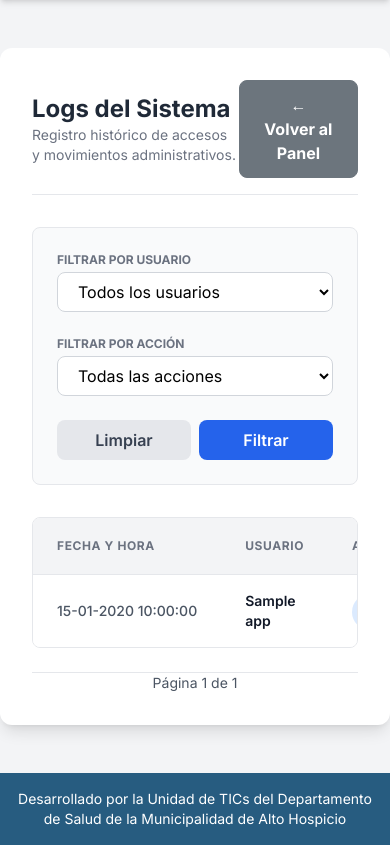
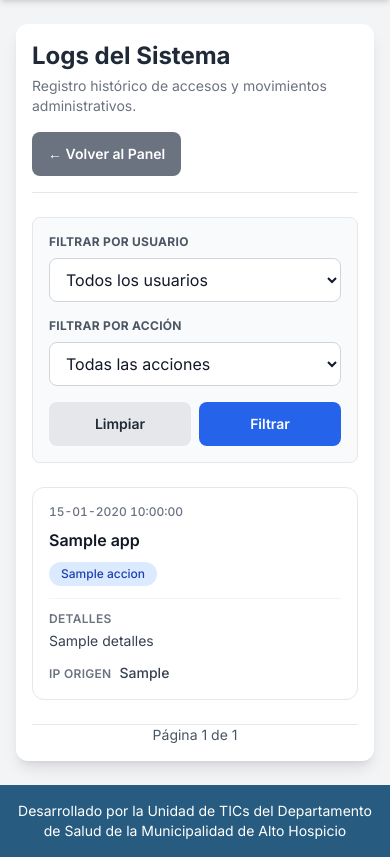
Before and after one commit to Yosh457/portal-acceso, a Flask app: template templates/admin/ver_logs.html in a window 390 px wide. Shown: the part 132-989 px from the top of the page. Run offline with Flask 3, Linux system fonts and the light colour scheme; tables that the repository leaves empty hold one stand-in row (values such as "Sample post"); the template is opened without the code that fills it: values that come from a table or form of the project are taken from there, most other values are stand-ins (such as "Sample title", 1, 10 or a date in 2020); parts of the project's set-up code (start-up, migrations or seed data) failed here and were passed over; some libraries are stand-ins or nearby versions.

Commit message:
refactor(frontend): adaptar registros de auditoría a dispositivos móviles
- Incorporar tarjetas responsivas para visualizar registros de auditoría en móviles.
- Optimizar la distribución de filtros y botones de búsqueda.
- Mantener la tabla tradicional y sus columnas en escritorio.
- Mejorar la presentación de fechas, usuarios, acciones, detalles e IP de origen.
- Conservar los filtros y la paginación existentes.

```diff
--- a/templates/admin/ver_logs.html
+++ b/templates/admin/ver_logs.html
@@ -3,93 +3,118 @@
 {% from '_macros.html' import render_pagination %}
 
 {% block content %}
-<div class="max-w-7xl mx-auto my-12 bg-white p-8 rounded-xl shadow-lg">
+<div class="max-w-7xl mx-auto my-6 sm:my-10 lg:my-12 px-4 sm:px-6 lg:px-8">
+    <section aria-labelledby="titulo-logs" class="bg-white rounded-xl shadow-lg p-4 sm:p-6 lg:p-8">
 
-    <div class="flex justify-between items-center mb-8 border-b pb-4">
-        <div>
-            <h2 class="text-2xl font-bold text-gray-800">Logs del Sistema</h2>
-            <p class="text-gray-500 text-sm">Registro histórico de accesos y movimientos administrativos.</p>
+        {# Encabezado: navegación accesible y adaptable. #}
+        <div class="flex flex-col sm:flex-row sm:items-start sm:justify-between gap-4 border-b border-gray-200 pb-4 sm:pb-5 mb-6">
+            <div class="min-w-0">
+                <h1 id="titulo-logs" class="text-2xl font-bold text-gray-800">Logs del Sistema</h1>
+                <p class="text-sm text-gray-500 mt-1">Registro histórico de accesos y movimientos administrativos.</p>
             </div>
-        <a href="{{ url_for('admin.panel') }}" class="btn btn-secondary">
+            <a href="{{ url_for('admin.panel') }}"
+               class="inline-flex min-h-[44px] items-center justify-center self-start sm:self-auto shrink-0 px-4 py-2 rounded-lg bg-gray-500 hover:bg-gray-600 text-white font-semibold text-sm transition focus-visible:outline focus-visible:outline-2 focus-visible:outline-offset-2 focus-visible:outline-blue-600">
                 &larr; Volver al Panel
             </a>
         </div>
 
-    <form method="get" action="{{ url_for('admin.ver_logs') }}" class="bg-gray-50 p-6 rounded-lg mb-8 grid grid-cols-1 md:grid-cols-3 gap-6 items-end border border-gray-200">
+        {# Filtros GET: conservan los parámetros utilizados por el backend. #}
+        <form method="GET" action="{{ url_for('admin.ver_logs') }}" role="search"
+              aria-label="Filtrar registros de auditoría"
+              class="grid grid-cols-1 md:grid-cols-2 xl:grid-cols-[minmax(0,1fr)_minmax(0,1fr)_auto] gap-4 items-end p-4 sm:p-5 mb-6 sm:mb-8 bg-gray-50 border border-gray-200 rounded-lg">
 
-        <div>
-            <label for="filtro_usuario" class="block text-xs font-bold text-gray-500 uppercase mb-1">Filtrar por Usuario</label>
-            <select name="usuario_id" id="filtro_usuario" class="w-full px-4 py-2 border border-gray-300 rounded-lg focus:ring-blue-500 bg-white">
+            <div class="min-w-0">
+                <label for="filtro_usuario" class="block mb-2 text-xs font-bold text-gray-600 uppercase tracking-wide">Filtrar por usuario</label>
+                <select name="usuario_id" id="filtro_usuario"
+                        class="w-full min-w-0 min-h-[44px] px-3 py-2 border border-gray-300 rounded-lg bg-white text-gray-900 focus-visible:outline focus-visible:outline-2 focus-visible:outline-offset-2 focus-visible:outline-blue-600">
                     <option value="">Todos los usuarios</option>
                     {% for user in todos_los_usuarios %}
-                    <option value="{{ user.id }}" {% if filtros.usuario_id and user.id == filtros.usuario_id|int %}selected{% endif %}>
-                        {{ user.nombre_completo }}
-                    </option>
+                    <option value="{{ user.id }}" {% if filtros.usuario_id and user.id == filtros.usuario_id|int %}selected{% endif %}>{{ user.nombre_completo }}</option>
                     {% endfor %}
                 </select>
             </div>
 
-        <div>
-            <label for="filtro_accion" class="block text-xs font-bold text-gray-500 uppercase mb-1">Filtrar por Acción</label>
-            <select name="accion" id="filtro_accion" class="w-full px-4 py-2 border border-gray-300 rounded-lg focus:ring-blue-500 bg-white">
+            <div class="min-w-0">
+                <label for="filtro_accion" class="block mb-2 text-xs font-bold text-gray-600 uppercase tracking-wide">Filtrar por acción</label>
+                <select name="accion" id="filtro_accion"
+                        class="w-full min-w-0 min-h-[44px] px-3 py-2 border border-gray-300 rounded-lg bg-white text-gray-900 focus-visible:outline focus-visible:outline-2 focus-visible:outline-offset-2 focus-visible:outline-blue-600">
                     <option value="">Todas las acciones</option>
                     {% for accion in acciones_posibles %}
-                    <option value="{{ accion }}" {% if accion == filtros.accion %}selected{% endif %}>
-                        {{ accion }}
-                    </option>
+                    <option value="{{ accion }}" {% if accion == filtros.accion %}selected{% endif %}>{{ accion }}</option>
                     {% endfor %}
                 </select>
             </div>
 
-        <div class="flex gap-2">
-            <a href="{{ url_for('admin.ver_logs') }}" class="w-1/2 px-4 py-2 bg-gray-200 text-gray-700 font-semibold rounded-lg text-center hover:bg-gray-300 transition">Limpiar</a>
-            <button type="submit" class="w-1/2 px-4 py-2 bg-blue-600 text-white font-semibold rounded-lg hover:bg-blue-700 transition">Filtrar</button>
+            <div class="grid grid-cols-2 gap-2 xl:w-56">
+                <a href="{{ url_for('admin.ver_logs') }}"
+                   class="inline-flex min-h-[44px] items-center justify-center rounded-lg bg-gray-200 hover:bg-gray-300 text-gray-800 text-sm font-semibold transition focus-visible:outline focus-visible:outline-2 focus-visible:outline-offset-2 focus-visible:outline-blue-600">
+                    Limpiar
+                </a>
+                <button type="submit"
+                        class="min-h-[44px] px-4 py-2 rounded-lg bg-blue-600 hover:bg-blue-700 text-white text-sm font-semibold transition focus-visible:outline focus-visible:outline-2 focus-visible:outline-offset-2 focus-visible:outline-blue-600">
+                    Filtrar
+                </button>
             </div>
         </form>
 
-    <div class="overflow-x-auto rounded-lg border border-gray-200">
-        <table class="min-w-full bg-white">
+        {# Escritorio: tabla completa con desplazamiento horizontal de respaldo. #}
+        <div class="hidden md:block overflow-x-auto rounded-lg border border-gray-200">
+            <table class="w-full min-w-[850px] table-auto bg-white text-left">
                 <thead class="bg-gray-100 border-b border-gray-200">
                     <tr>
-                    <th class="text-left py-3 px-6 font-bold text-xs text-gray-500 uppercase tracking-wider">Fecha y Hora</th>
-                    <th class="text-left py-3 px-6 font-bold text-xs text-gray-500 uppercase tracking-wider">Usuario</th>
-                    <th class="text-left py-3 px-6 font-bold text-xs text-gray-500 uppercase tracking-wider">Acción</th>
-                    <th class="text-left py-3 px-6 font-bold text-xs text-gray-500 uppercase tracking-wider">Detalles</th>
-                    <th class="text-left py-3 px-6 font-bold text-xs text-gray-500 uppercase tracking-wider">IP Origen</th>
+                        <th scope="col" class="py-3 px-4 text-xs font-bold text-gray-600 uppercase tracking-wide whitespace-nowrap">Fecha y hora</th>
+                        <th scope="col" class="py-3 px-4 text-xs font-bold text-gray-600 uppercase tracking-wide">Usuario</th>
+                        <th scope="col" class="py-3 px-4 text-xs font-bold text-gray-600 uppercase tracking-wide">Acción</th>
+                        <th scope="col" class="py-3 px-4 text-xs font-bold text-gray-600 uppercase tracking-wide">Detalles</th>
+                        <th scope="col" class="py-3 px-4 text-xs font-bold text-gray-600 uppercase tracking-wide whitespace-nowrap">IP origen</th>
                     </tr>
                 </thead>
                 <tbody class="divide-y divide-gray-200">
                     {% for log in pagination.items %}
                     <tr class="hover:bg-gray-50 transition">
-                    <td class="py-4 px-6 text-sm text-gray-600 font-medium whitespace-nowrap">
-                        {{ log.timestamp.strftime('%d-%m-%Y %H:%M:%S') }}
+                        <td class="py-3 px-4 text-sm text-gray-600 whitespace-nowrap">{{ log.timestamp.strftime('%d-%m-%Y %H:%M:%S') }}</td>
+                        <td class="py-3 px-4 text-sm text-gray-900 font-semibold break-words">{{ log.usuario_nombre or 'Sistema' }}</td>
+                        <td class="py-3 px-4 text-sm">
+                            <span class="inline-flex max-w-full px-2.5 py-1 rounded-full text-xs font-medium bg-blue-100 text-blue-800 break-words">{{ log.accion }}</span>
                         </td>
-                    <td class="py-4 px-6 text-sm text-gray-900 font-semibold">
-                        {{ log.usuario_nombre or 'Sistema' }}
-                    </td>
-                    <td class="py-4 px-6 text-sm">
-                        <span class="inline-flex items-center px-2.5 py-0.5 rounded-full text-xs font-medium bg-blue-100 text-blue-800">
-                            {{ log.accion }}
-                        </span>
-                    </td>
-                    <td class="py-4 px-6 text-sm text-gray-600">
-                        {{ log.detalles }}
-                    </td>
-                    <td class="py-4 px-6 text-sm text-gray-600">
-                        {{ log.ip_origen or 'N/A' }}
-                    </td>
+                        <td class="py-3 px-4 text-sm text-gray-600 break-words">{{ log.detalles or 'Sin detalles' }}</td>
+                        <td class="py-3 px-4 text-sm text-gray-600 whitespace-nowrap">{{ log.ip_origen or 'N/A' }}</td>
                     </tr>
                     {% else %}
-                <tr>
-                    <td colspan="5" class="text-center py-10 text-gray-500 bg-gray-50">
-                        No hay registros de actividad que coincidan con los filtros.
-                    </td>
-                </tr>
+                    <tr><td colspan="5" class="py-10 px-4 text-center text-gray-500 bg-gray-50">No hay registros de actividad que coincidan con los filtros.</td></tr>
                     {% endfor %}
                 </tbody>
             </table>
         </div>
 
+        {# Móvil: información completa en tarjetas, sin desplazamiento lateral. #}
+        <div class="md:hidden space-y-3" aria-label="Registros de auditoría">
+            {% for log in pagination.items %}
+            <article class="rounded-xl border border-gray-200 bg-white p-4 space-y-3">
+                <div class="flex flex-col gap-2">
+                    <time class="text-xs font-medium text-gray-500 tabular-nums" datetime="{{ log.timestamp.strftime('%Y-%m-%dT%H:%M:%S') }}">{{ log.timestamp.strftime('%d-%m-%Y %H:%M:%S') }}</time>
+                    <h2 class="font-semibold text-gray-900 break-words">{{ log.usuario_nombre or 'Sistema' }}</h2>
+                    <div>
+                        <span class="inline-flex max-w-full px-3 py-1 rounded-full text-xs font-medium text-blue-800 bg-blue-100 break-words">{{ log.accion }}</span>
+                    </div>
+                </div>
+                <dl class="space-y-3 text-sm border-t border-gray-100 pt-3">
+                    <div>
+                        <dt class="text-xs font-semibold text-gray-500 uppercase tracking-wide">Detalles</dt>
+                        <dd class="mt-1 text-gray-700 break-words whitespace-pre-wrap">{{ log.detalles or 'Sin detalles' }}</dd>
+                    </div>
+                    <div class="flex flex-wrap items-baseline gap-x-2 gap-y-1">
+                        <dt class="text-xs font-semibold text-gray-500 uppercase tracking-wide">IP origen</dt>
+                        <dd class="text-gray-700 font-medium break-all">{{ log.ip_origen or 'N/A' }}</dd>
+                    </div>
+                </dl>
+            </article>
+            {% else %}
+            <p class="rounded-lg bg-gray-50 border border-gray-200 py-8 px-4 text-center text-gray-500">No hay registros de actividad que coincidan con los filtros.</p>
+            {% endfor %}
+        </div>
+
         {{ render_pagination(pagination, 'admin.ver_logs') }}
+    </section>
 </div>
 {% endblock %}
```
Lines whose indentation alone changed are shown as unchanged.
